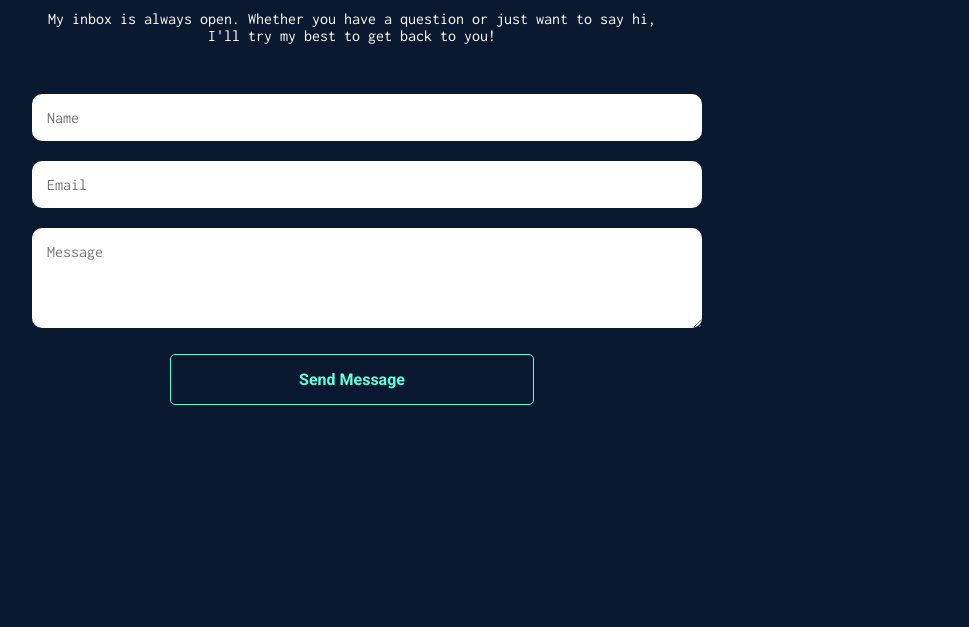
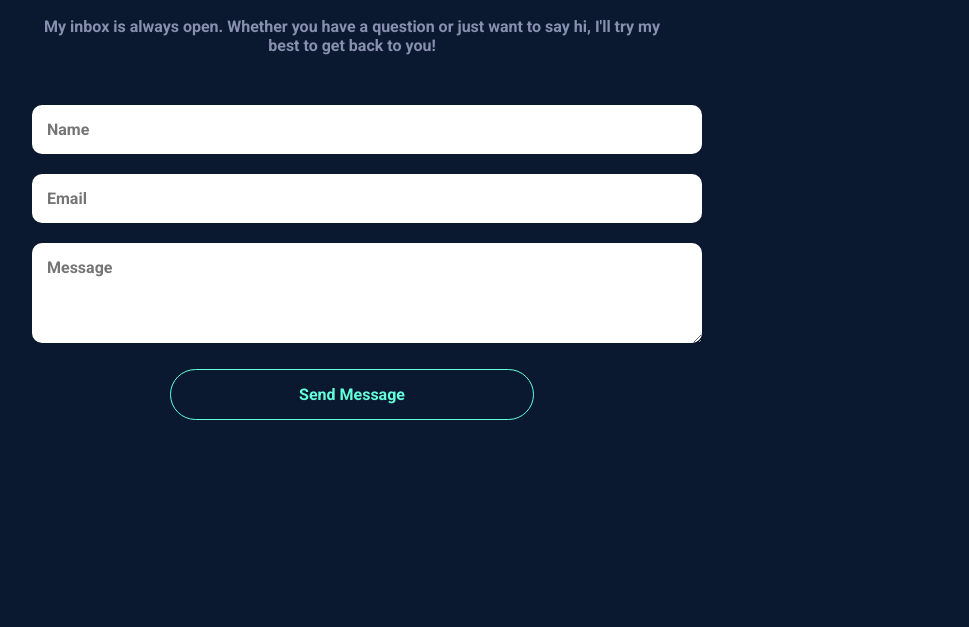
Before and after one commit to ZakDeveloperAI/AI_Computer_Vision, a plain HTML site: page contact.html in a window 1280 px wide. Shown: the part 345-972 px from the top of the page, without its empty margins (288-1257 px from the left). Drawn offline with Linux system fonts and the light colour scheme.

Commit message:
font changes

```diff
--- a/styles/style.css
+++ b/styles/style.css
@@ -343,7 +343,16 @@ footer{
     transform: scale(1.02);
 }
 
+.contact-container>p{
+    color: var(--sec);
+}
+
+.contact-container>h1,.contact-container>p{
+    font-family: roboto;
+}
+
 .contact-container>input, textarea{
+    font-family: roboto;
    margin-left: auto;
    margin-right: auto;
     width: 60%;
@@ -361,7 +370,7 @@ footer{
     color: var(--third);
     padding: 15px 20%;
     cursor: pointer;
-    border-radius: 5px;
+    border-radius: 50px;
     transition: all 0.3s ease-in-out;
     margin: 1%;
     font-size: 100%;
```
Also changed, not shown: signup.html (+1 -1 lines).
